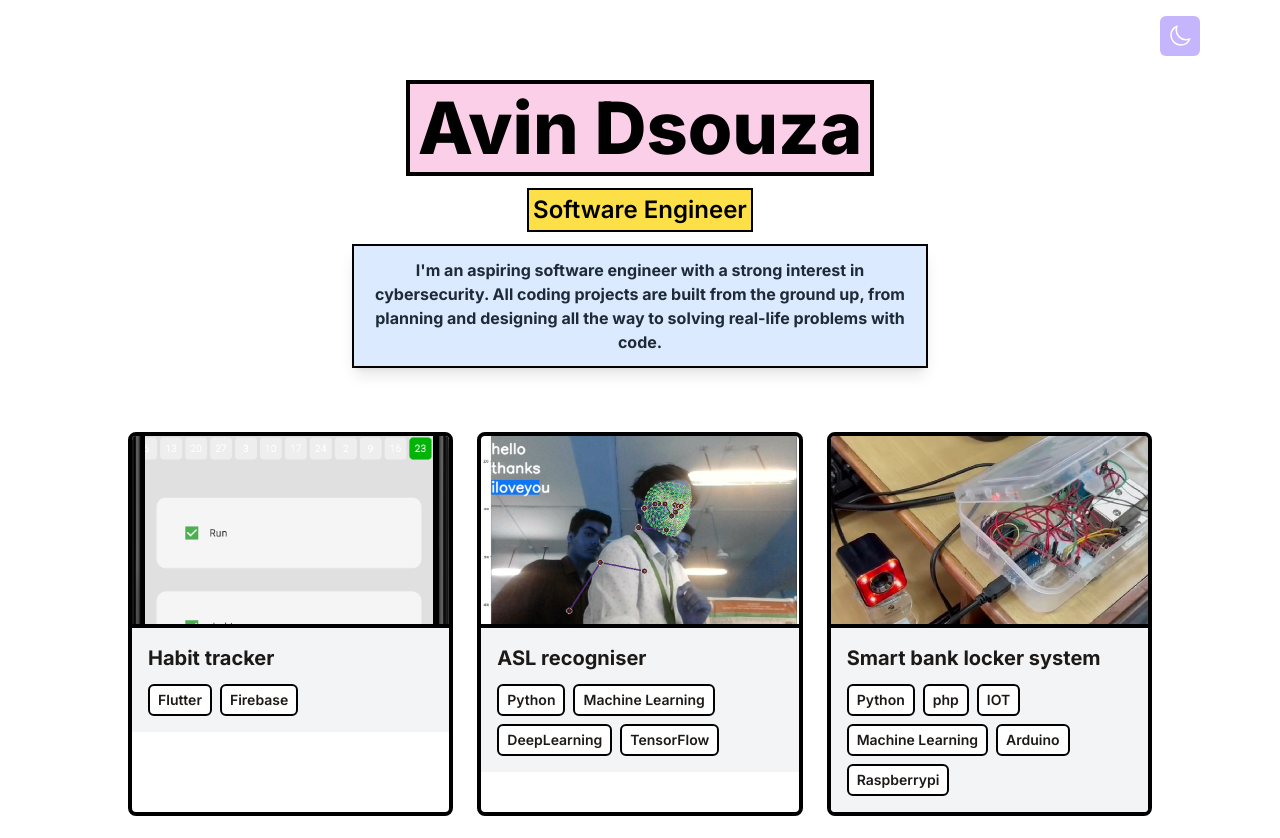
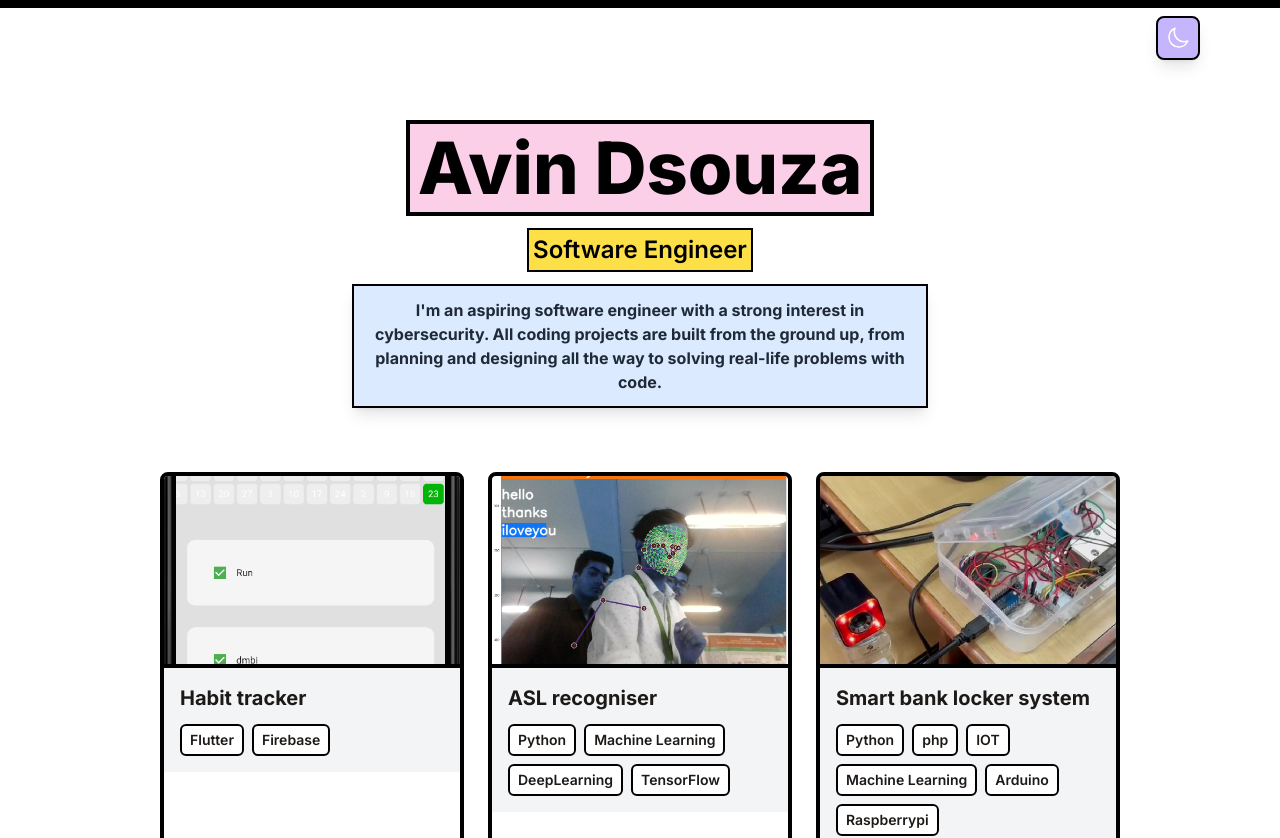
Before and after one commit to av1nDs0uza/minimal-portfolio, a React (Vite) app: page / in a window 1280 px wide. Shown: the top 838 px of the page. Built offline with nearby package versions, Linux system fonts and the light colour scheme.

Commit message:
Update App.jsx

```diff
--- a/src/App.jsx
+++ b/src/App.jsx
@@ -67,12 +67,12 @@ function App() {
 			<button
 				type="button"
 				onClick={handleThemeSwitch}
-			className="fixed p-2 z-10 right-20 top-4 bg-violet-300 dark:bg-orange-300 text-lg p-1 rounded-md"
+				className="fixed p-2 z-10 right-20 top-4 bg-violet-300 dark:bg-orange-300 text-lg p-1 rounded-lg border-2 border-black dark:border-white shadow-lg"
 			>
 				{theme === 'dark' ? sun : moon}
 			</button>
-		<div className="bg-white dark:bg-stone-900 text-stone-900 dark:text-stone-300 min-h-screen font-inter">
-			<div className="max-w-5xl w-11/12 mx-auto">
+			<div className="bg-white dark:bg-stone-900 text-stone-900 dark:text-stone-300 min-h-screen font-inter border-t-8 border-black dark:border-white">
+				<div className="max-w-5xl w-11/12 mx-auto p-8">
 					<Intro />
 					<Portfolio />
 					<Skills />
@@ -81,7 +81,7 @@ function App() {
 				</div>
 			</div>
 		</>
-  )
+	);
 }
 
-export default App
+export default App;
```
Lines whose indentation alone changed are shown as unchanged.
